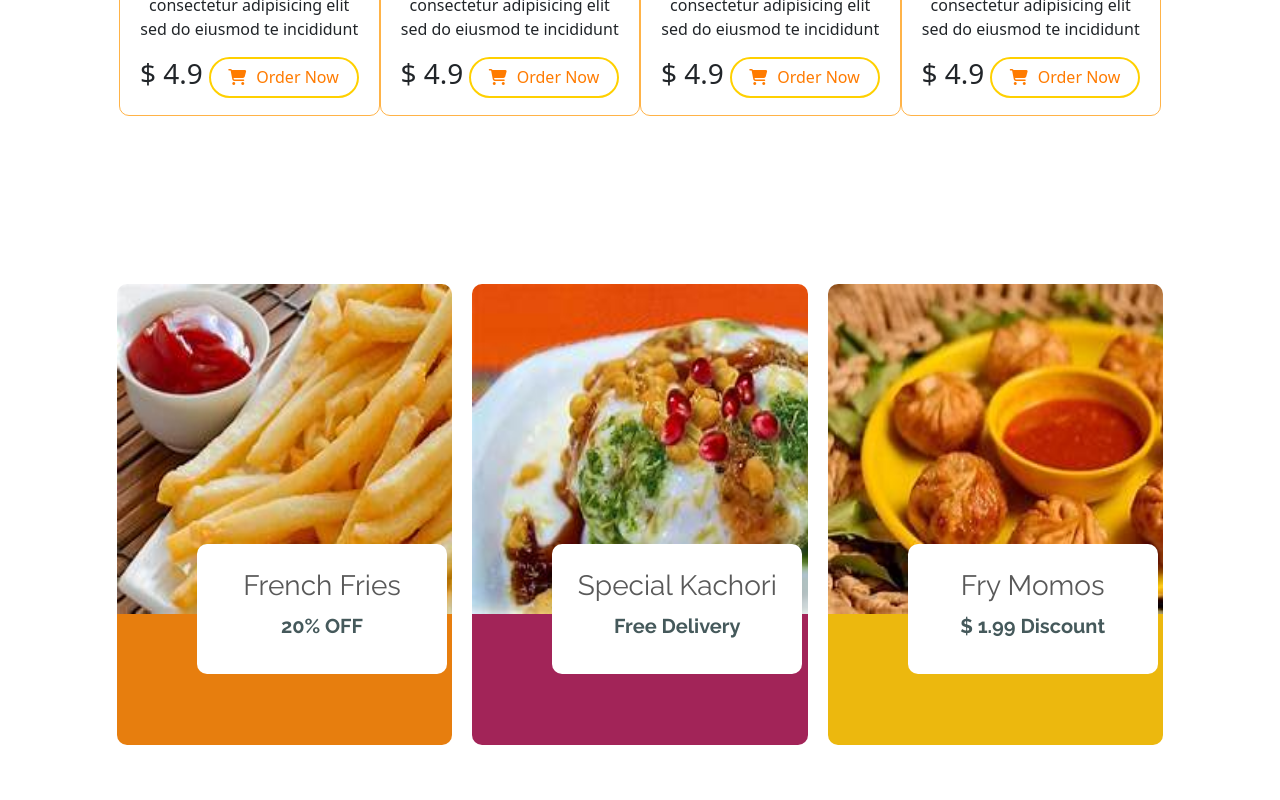
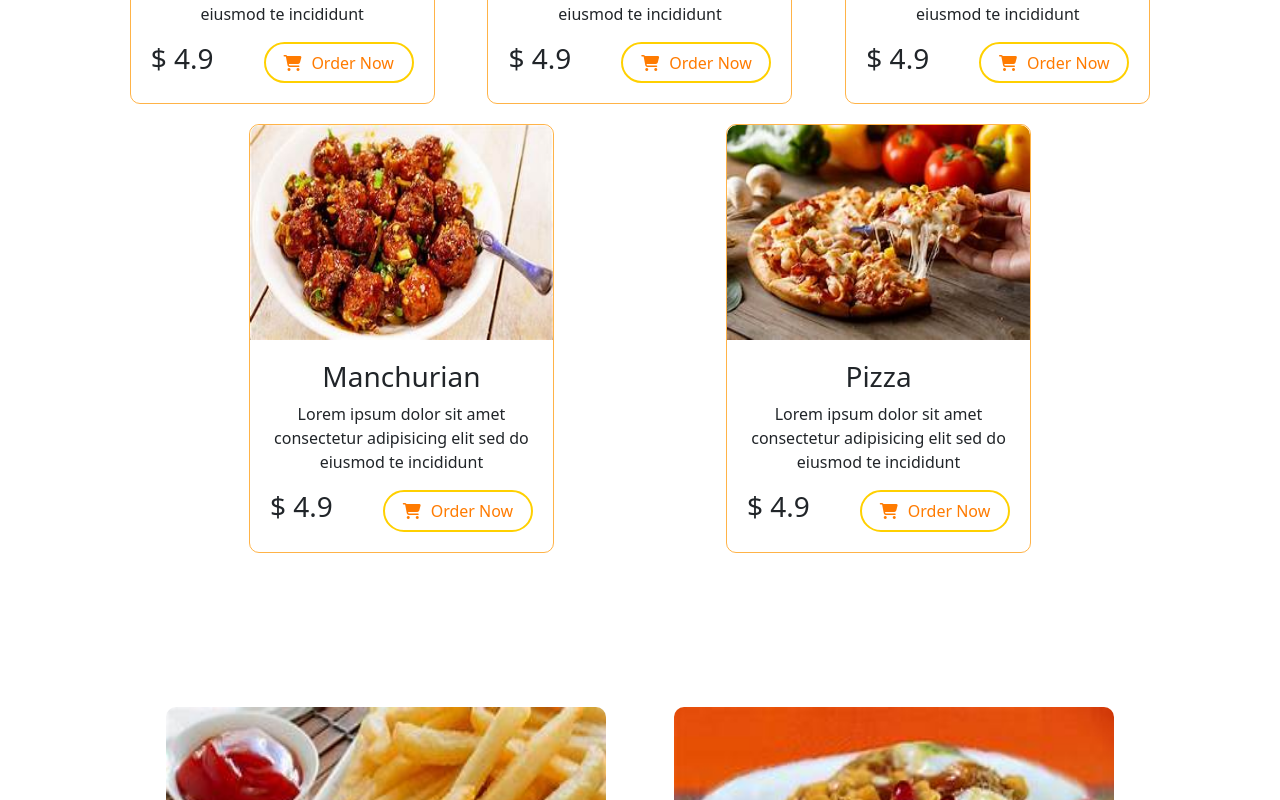
Before and after one commit to RahulJangra79/eatables, a React (Create React App) app: page / in a window 1280 px wide. Shown: the part 2320-3120 px from the top of the page. Built offline with nearby package versions, Linux system fonts and the light colour scheme.

Commit message:
our products make responsive

```diff
--- a/src/components/Component5.css
+++ b/src/components/Component5.css
@@ -4,11 +4,17 @@
     height: 655px;
     width: 100%;
 }
-@media only screen and (max-width:415px)
+@media only screen and (max-width:1133px)
 {
     .component-5{
         height: 1550px;
         width: 100%;
+    }
+}
+@media only screen and (min-width: 1133px) and (max-width:1400px)
+{
+    .component-5{
+        height: 1150px;
     }
 }
 .bigger-products{
@@ -36,6 +42,14 @@
         display: block;
     }
 }
+@media only screen and (min-width:415px) and (max-width:1400px)
+{
+    .bigger-product-items{
+        flex-wrap: wrap;
+        justify-content: space-evenly;
+    }
+}
+
 .bigger-product-item{
     height: 463px;
     width: 440px;
@@ -51,6 +65,7 @@
         margin: 24px 10px 0;
     }
 }
+
 .bigger-product-item-image{
     width: 100%;
     height: 330px;
@@ -95,13 +110,13 @@
     background-color: white;
     position: absolute;
     top: 260px;
-    left: 80px;
+    left: 20%;
     border-radius: 10px;
 }
 @media only screen and (max-width:415px)
 {
     .bigger-product-item-center-part{
-        left: 60px;
+        left: 50px;
     }
 }
 .bigger-product-item-center-part h3{
--- a/src/components/Our_products.css
+++ b/src/components/Our_products.css
@@ -1,5 +1,5 @@
 .component-4{
-    height: 1170px;
+    height: auto;
     width: 100%;
     padding: 48px 12px;
 }
@@ -7,18 +7,17 @@
 {
     .component-4{
         height: 3770px;
-        width: 100%;
     }
 }
 .products{
-    margin: 0 95px;
+    margin: 0 5%;
     padding: 48px 12px;
 }
 @media only screen and (max-width:415px)
 {
     .products{
-        margin: 0 30px;
-        padding: 20px 10px;
+        margin: 0 5% !important;
+        padding: 2% 1% !important;
     }
 }
 .h1-our-product{
@@ -37,19 +36,20 @@
 }
 .product-gallery-row{
     display: flex;
-    justify-content: space-between;
+    flex-wrap: wrap;
+    justify-content: space-evenly;
 }
-@media only screen and (max-width:415px)
+/* @media only screen and (max-width:750px)
 {
     .product-gallery-row{
         display: block;
     }
-}
+} */
 .product-image{
     width: 100%;
     border-radius: 10px 10px 0 0;
     height: 215px !important;
-    background-size: cover;
+    background-size: 100% 100%;
     background-repeat: no-repeat;
     transition: 0.5s all ease-in-out;
 }
@@ -83,12 +83,20 @@
 }
 .product-item{
     width: 305px;
-    height: 425px;
-    margin: 24px 0 0;
+    height: auto;
+    margin: 10px;
     border: 1px solid rgba(255, 149, 0, 0.719);
     border-radius: 10px;
     overflow: hidden;
     transition: 0.5s;
+}
+@media only screen and (min-width:415px) and (max-width:776px)
+{
+    .product-item{
+        width: 80%;
+        min-width: 305px !important;
+        max-width: 400px;
+    }
 }
 .product-item:hover{
     box-shadow: 0px 0px 50px 0px rgb(150, 150, 150);
--- a/src/components/Our_products.js
+++ b/src/components/Our_products.js
@@ -22,7 +22,6 @@ const Our_products = () => {
                                 </div>
                             </div>
 
-
                             <div className="product-item">
                                 <div className="product-image" id="samosa2"></div>
                                 <div className="product-down-part">
@@ -34,7 +33,6 @@ const Our_products = () => {
                                     </div>
                                 </div>
                             </div>
-
 
                             <div className="product-item">
                                 <div className="product-image" id="steam-momos3"></div>
@@ -48,7 +46,6 @@ const Our_products = () => {
                                 </div>
                             </div>
 
-
                             <div className="product-item">
                                 <div className="product-image" id="dahi-golgappe4"></div>
                                 <div className="product-down-part">
@@ -60,14 +57,7 @@ const Our_products = () => {
                                     </div>
                                 </div>
                             </div>
-                        </div>
 
-
-
-
-
-
-                        <div className="product-gallery-row">
                             <div className="product-item">
                                 <div className="product-image" id="noodles5"></div>
                                 <div className="product-down-part">
@@ -79,7 +69,6 @@ const Our_products = () => {
                                     </div>
                                 </div>
                             </div>
-
 
                             <div className="product-item">
                                 <div className="product-image" id="spring-roll6"></div>
@@ -93,7 +82,6 @@ const Our_products = () => {
                                 </div>
                             </div>
 
-
                             <div className="product-item">
                                 <div className="product-image" id="manchurian7"></div>
                                 <div className="product-down-part">
@@ -105,7 +93,6 @@ const Our_products = () => {
                                     </div>
                                 </div>
                             </div>
-
 
                             <div className="product-item">
                                 <div className="product-image" id="pizza8"></div>
--- a/src/components/Service_cards.css
+++ b/src/components/Service_cards.css
@@ -3,17 +3,17 @@
     width: 100%;
     padding: 48px 12px;
 
-    @media only screen and (max-width: 415px)
+    @media only screen and (max-width: 776px)
+    {
+        height: 1300px !important;
+    }
+
+    /* @media only screen and (min-width: 415px) and (max-width: 776px)
     {
         height: 1300px;
-    }
+    } */
 
-    @media only screen and (min-width: 415px) and (max-width: 790px)
-    {
-        height: 1300px;
-    }
-
-    @media only screen and (min-width: 790px) and (max-width: 1501px)
+    @media only screen and (min-width: 776px) and (max-width: 1501px)
     {
         height: 700px;
     }
```
